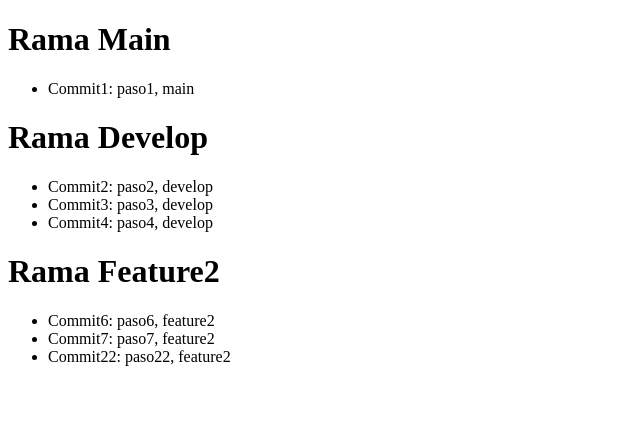
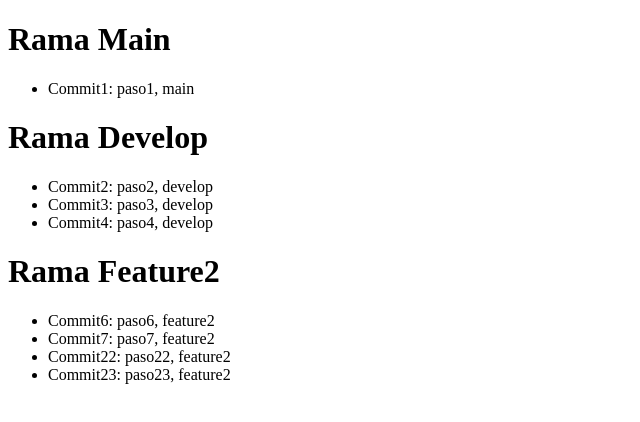
Before and after one commit to edurenera/proyecto-git, a plain HTML site: page index.html in a window 1280 px wide. Shown: the whole page, without its empty margins (0-640 px from the left). Drawn offline with Linux system fonts and the light colour scheme.

Commit message:
Commit23: paso23, feature2

```diff
--- a/index.html
+++ b/index.html
@@ -23,6 +23,7 @@
         <li>Commit6: paso6, feature2</li>
         <li>Commit7: paso7, feature2</li>
         <li>Commit22: paso22, feature2</li>
+        <li>Commit23: paso23, feature2</li>
     </ul>
 </body>
 </html>
```
